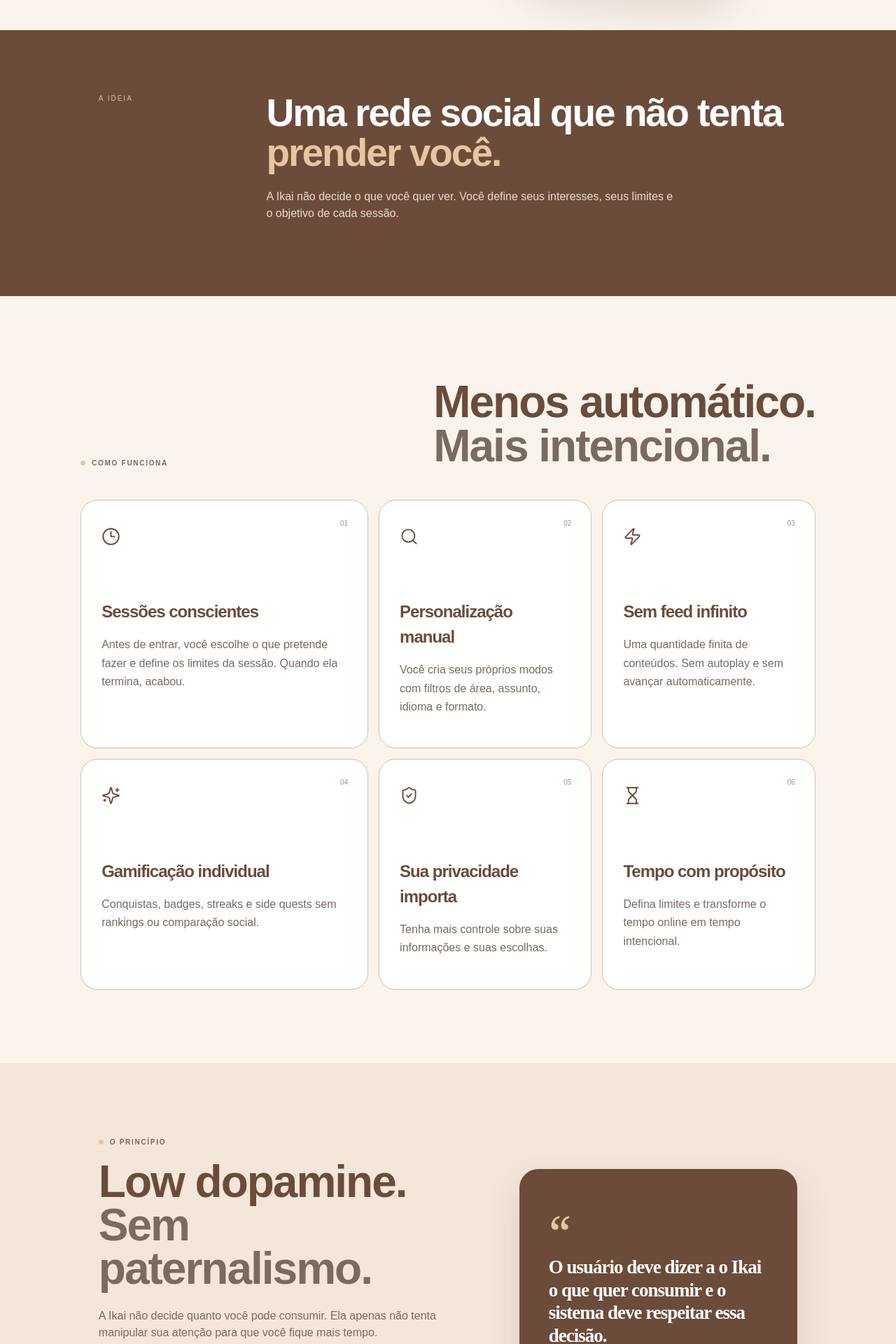
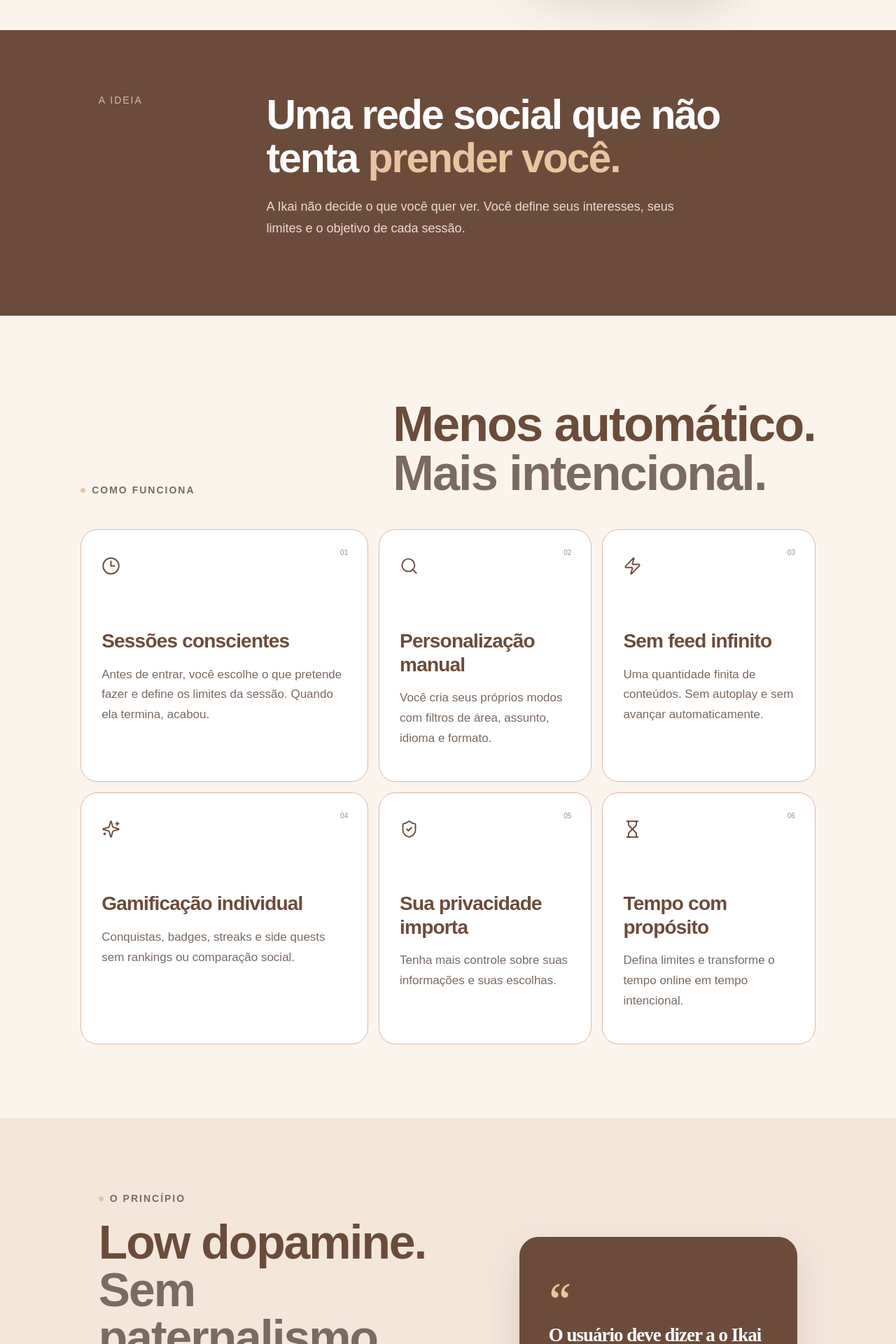
Before and after one commit to felipesalvador-dev/Ikai, a React (Vite) app in the folder ikai - frontend/: page / in a window 1280 px wide. Shown: the part 780-2700 px from the top of the page at 70% size. Built offline with nearby package versions, Linux system fonts and the light colour scheme.

Commit message:
ajustando css

```diff
--- a/ikai - frontend/src/styles.css
+++ b/ikai - frontend/src/styles.css
@@ -3,29 +3,19 @@
 ========================= */
 
 :root {
-  /* Cores principais */
-  --ink: #6b4c3b;          /* Deep Cocoa Brown */
-  --accent: #e8c5a0;       /* Soft Terracotta */
-  --line: #ddb8a8;         /* Dusty Rose Quartz */
-
-  /* Fundos */
-  --paper: #faf4ec;        /* Warm Cream */
+  --ink: #6b4c3b;
+  --accent: #e8c5a0;
+  --line: #ddb8a8;
+  --paper: #faf4ec;
   --card: #ffffff;
-  --soft: #f5e6da;          /* Peach Mist */
-
-  /* Textos */
+  --soft: #f5e6da;
   --muted: #7a6a60;
   --muted-light: #a28f83;
-
-  /* Complementares */
   --accent-dark: #6b4c3b;
   --dark-card: #594031;
 }
 
-
-/* =========================
-   RESET
-========================= */
+/* RESET */
 
 * {
   box-sizing: border-box;
@@ -37,12 +27,9 @@
 
 body {
   margin: 0;
-
   color: var(--ink);
   background: var(--paper);
-
   font-family: "DM Sans", sans-serif;
-
   line-height: 1.5;
 }
 
@@ -55,9 +42,7 @@
 h2,
 h3 {
   margin: 0;
-
   font-family: "Space Grotesk", sans-serif;
-
   letter-spacing: -2px;
 }
 
@@ -66,176 +51,122 @@
   font-style: normal;
 }
 
-
-/* =========================
-   NAVBAR
-========================= */
+/* NAVBAR */
 
 .nav {
   height: 78px;
-
   display: flex;
   align-items: center;
   justify-content: space-between;
-
   padding: 0 6vw;
-
   border-bottom: 1px solid var(--line);
-
   background: rgba(250, 244, 236, 0.92);
-
   backdrop-filter: blur(12px);
-
   position: sticky;
   top: 0;
-
   z-index: 20;
 }
 
-
-/* =========================
-   BRAND / LOGO
-========================= */
+/* BRAND / LOGO */
 
 .brand {
   display: flex;
-
   gap: 9px;
-
   align-items: center;
-
   font: 700 23px "Space Grotesk";
-
   letter-spacing: -0.8px;
-
   color: var(--ink);
 }
 
 .brand-icon {
   width: 34px;
   height: 34px;
-
   object-fit: contain;
-
   border-radius: 8px;
 }
 
-
-/* =========================
-   MENU
-========================= */
+/* MENU */
 
 .nav nav {
   display: flex;
-
   gap: 34px;
-
   font-size: 14px;
-
   color: var(--muted);
 }
 
 .nav nav a {
-  transition:
-    color 0.2s ease,
-    opacity 0.2s ease;
+  transition: color 0.2s ease, opacity 0.2s ease;
 }
 
 .nav nav a:hover {
   color: var(--ink);
-
   opacity: 0.75;
 }
 
-
-/* =========================
-   BOTÃO NAV
-========================= */
+/* BOTÃO NAV */
 
 .nav-download {
   background: var(--ink);
-
   color: white;
-
   border-radius: 999px;
-
   padding: 12px 19px;
-
   font-weight: 600;
-
   font-size: 13px;
-
-  transition:
-    transform 0.2s ease,
-    background 0.2s ease;
+  transition: transform 0.2s ease, background 0.2s ease;
 }
 
 .nav-download:hover {
   background: var(--dark-card);
-
   transform: translateY(-1px);
 }
 
-
-/* =========================
-   EYEBROW
-========================= */
+/* EYEBROW — RÓTULOS DAS SEÇÕES */
 
 .eyebrow {
   display: flex;
-
   gap: 9px;
-
   align-items: center;
-
   text-transform: uppercase;
-
   letter-spacing: 1.7px;
-
   font-size: 10px;
-
   font-weight: 700;
-
   color: var(--muted);
 }
 
 .eyebrow span {
   width: 7px;
   height: 7px;
-
   border-radius: 50%;
-
   background: var(--accent);
-
   display: inline-block;
 }
 
+/* AJUSTE DOS RÓTULOS */
 
-/* =========================
-   HERO
-========================= */
+.hero .eyebrow,
+.manifesto .manifesto-label,
+.features .eyebrow,
+.privacy .eyebrow,
+.principles .eyebrow {
+  font-size: 14px;
+  letter-spacing: 2px;
+}
+
+/* HERO */
 
 .hero {
   min-height: 690px;
-
   display: grid;
-
   grid-template-columns: 1.05fr 0.95fr;
-
   align-items: center;
-
   padding: 80px 9vw 70px;
-
   overflow: hidden;
 }
 
 .hero h1 {
   font-size: clamp(54px, 6.3vw, 94px);
-
   line-height: 0.96;
-
   margin: 22px 0;
-
   color: var(--ink);
 }
 
@@ -245,45 +176,28 @@
 
 .hero-text {
   max-width: 590px;
-
   color: var(--muted);
-
   font-size: 17px;
-
   line-height: 1.7;
 }
 
 .hero-actions {
   display: flex;
-
   gap: 12px;
-
   margin-top: 32px;
 }
 
-
-/* =========================
-   BOTÕES
-========================= */
+/* BOTÕES */
 
 .button {
   display: inline-flex;
-
   gap: 15px;
-
   align-items: center;
-
   padding: 14px 21px;
-
   border-radius: 999px;
-
   font-size: 14px;
-
   font-weight: 600;
-
-  transition:
-    transform 0.2s ease,
-    background 0.2s ease;
+  transition: transform 0.2s ease, background 0.2s ease;
 }
 
 .button:hover {
@@ -292,7 +206,6 @@
 
 .button.primary {
   background: var(--ink);
-
   color: white;
 }
 
@@ -302,9 +215,7 @@
 
 .button.ghost {
   border: 1px solid var(--line);
-
   color: var(--ink);
-
   background: transparent;
 }
 
@@ -312,151 +223,98 @@
   background: var(--soft);
 }
 
-
-/* =========================
-   PLATAFORMAS
-========================= */
+/* PLATAFORMAS */
 
 .platforms {
   display: flex;
-
   gap: 12px;
-
   align-items: center;
-
   margin-top: 24px;
-
   font-size: 11px;
-
   color: var(--muted-light);
 }
 
 .platforms i {
   width: 3px;
   height: 3px;
-
   border-radius: 50%;
-
   background: var(--line);
 }
 
-
-/* =========================
-   PHONE
-========================= */
+/* PHONE */
 
 .phone-wrap {
   position: relative;
-
   display: flex;
-
   justify-content: center;
 }
 
 .glow {
   position: absolute;
-
   width: 390px;
   height: 390px;
-
   background: var(--accent);
-
   opacity: 0.55;
-
   filter: blur(75px);
-
   border-radius: 50%;
 }
 
 .phone {
   position: relative;
-
   width: 295px;
   height: 595px;
-
   border: 8px solid var(--ink);
-
   border-radius: 43px;
-
   background: var(--ink);
-
-  box-shadow:
-    0 28px 70px rgba(107, 76, 59, 0.22);
-
+  box-shadow: 0 28px 70px rgba(107, 76, 59, 0.22);
   transform: rotate(4deg);
 }
 
 .phone-speaker {
   position: absolute;
-
   width: 75px;
   height: 6px;
-
   border-radius: 20px;
-
   background: #3f2c23;
-
   left: calc(50% - 37px);
-
   top: 8px;
-
   z-index: 3;
 }
 
 .screen {
   height: 100%;
-
   overflow: hidden;
-
   border-radius: 34px;
-
   padding: 22px 17px;
-
   background: var(--paper);
 }
 
-
-/* =========================
-   PHONE — STATUS
-========================= */
+/* PHONE — STATUS */
 
 .status {
   display: flex;
-
   justify-content: space-between;
-
   font-size: 9px;
-
   font-weight: 700;
-
   color: var(--ink);
 }
 
 .app-top {
   margin-top: 20px;
-
   display: flex;
-
   justify-content: space-between;
-
   font: 700 18px "Space Grotesk";
-
   color: var(--ink);
 }
 
 .tiny-dot {
   width: 7px;
   height: 7px;
-
   background: var(--accent);
-
   border-radius: 50%;
 }
 
-
-/* =========================
-   PHONE — WELCOME
-========================= */
+/* PHONE — WELCOME */
 
 .welcome {
   margin: 42px 5px 20px;
@@ -464,167 +322,114 @@
 
 .welcome small {
   font-size: 8px;
-
   letter-spacing: 1.2px;
-
   color: var(--muted-light);
-
   font-weight: 700;
 }
 
 .welcome h2 {
   font-size: 28px;
-
   line-height: 1.03;
-
   margin: 8px 0;
-
   letter-spacing: -1.2px;
-
   color: var(--ink);
 }
 
 .welcome p {
   color: var(--muted);
-
   font-size: 10px;
-
   line-height: 1.5;
 }
 
-
-/* =========================
-   PHONE — CHOICES
-========================= */
+/* PHONE — CHOICES */
 
 .choice {
   display: flex;
-
   align-items: center;
-
   gap: 10px;
-
   background: #fff;
-
   border: 1px solid var(--line);
-
   border-radius: 13px;
-
   padding: 10px;
-
   margin: 7px 0;
 }
 
 .choice.active {
   border-color: var(--accent);
-
   background: var(--soft);
-
-  box-shadow:
-    0 5px 18px rgba(107, 76, 59, 0.07);
+  box-shadow: 0 5px 18px rgba(107, 76, 59, 0.07);
 }
 
 .choice > span {
   font-size: 15px;
-
   color: var(--ink);
 }
 
 .choice div {
   flex: 1;
-
   display: grid;
 }
 
 .choice b {
   font-size: 10px;
-
   color: var(--ink);
 }
 
 .choice small {
   color: var(--muted-light);
-
   font-size: 8px;
 }
 
 .choice strong {
   font-size: 13px;
-
   color: var(--ink);
 }
 
-
-/* =========================
-   PHONE — LIMIT
-========================= */
+/* PHONE — LIMIT */
 
 .limit {
   margin-top: 14px;
-
   background: var(--ink);
-
   color: white;
-
   border-radius: 14px;
-
   padding: 12px;
-
   display: grid;
-
   grid-template-columns: 1fr auto;
-
   gap: 1px;
 }
 
 .limit span {
   font-size: 7px;
-
   color: #d8c4b8;
 }
 
 .limit b {
   color: var(--accent);
-
   font-size: 14px;
-
   grid-row: span 2;
 }
 
-
-/* =========================
-   MANIFESTO
-========================= */
+/* MANIFESTO — A IDEIA */
 
 .manifesto {
   background: var(--ink);
-
   color: white;
-
   display: grid;
-
   grid-template-columns: 0.4fr 1.6fr;
-
   padding: 90px 11vw;
-
   gap: 50px;
 }
 
 .manifesto-label {
   color: #d1bdb1;
-
   text-transform: uppercase;
-
   letter-spacing: 2px;
-
   font-size: 10px;
 }
 
 .manifesto h2 {
-  font-size: clamp(35px, 4.3vw, 60px);
-
-  line-height: 1.03;
-
+  font-size: clamp(40px, 4.6vw, 66px);
+  line-height: 1.05;
   max-width: 850px;
 }
 
@@ -634,94 +439,65 @@
 
 .manifesto p {
   color: #eadbd2;
-
   max-width: 590px;
-
   margin-top: 23px;
-
-  font-size: 16px;
+  font-size: 18px;
+  line-height: 1.75;
 }
 
-
-/* =========================
-   FEATURES
-========================= */
+/* FEATURES — COMO FUNCIONA */
 
 .features {
   padding: 105px 9vw;
-
   background: var(--paper);
 }
 
 .section-heading {
   display: flex;
-
   justify-content: space-between;
-
   align-items: end;
-
   margin-bottom: 45px;
 }
 
 .section-heading h2 {
-  font-size: clamp(40px, 5vw, 65px);
-
-  line-height: 0.98;
-
+  font-size: clamp(46px, 5.5vw, 72px);
+  line-height: 1;
   margin-top: 15px;
 }
 
 .feature-grid {
   display: grid;
-
   grid-template-columns: 1.35fr 1fr 1fr;
-
   gap: 15px;
 }
 
 .feature-card {
   background: var(--card);
-
   border: 1px solid var(--line);
-
   border-radius: 24px;
-
   padding: 29px;
-
   min-height: 280px;
-
   position: relative;
-
-  transition:
-    transform 0.2s ease,
-    box-shadow 0.2s ease;
+  transition: transform 0.2s ease, box-shadow 0.2s ease;
 }
 
 .feature-card:hover {
   transform: translateY(-4px);
-
-  box-shadow:
-    0 15px 35px rgba(107, 76, 59, 0.08);
+  box-shadow: 0 15px 35px rgba(107, 76, 59, 0.08);
 }
 
 .feature-card.large {
   grid-row: span 2;
-
   min-height: 575px;
-
   background: var(--ink);
-
   color: white;
 }
 
 .feature-number {
   position: absolute;
-
   top: 25px;
   right: 28px;
-
   font-size: 10px;
-
   color: var(--muted-light);
 }
 
@@ -731,11 +507,8 @@
 
 .icon {
   font-size: 27px;
-
   margin-top: 7px;
-
   margin-bottom: 65px;
-
   color: var(--ink);
 }
 
@@ -746,288 +519,203 @@
 .icon svg {
   width: 27px;
   height: 27px;
-
   stroke-width: 1.7;
 }
 
 .feature-card h3 {
-  font-size: 24px;
-
-  letter-spacing: -1px;
-
+  font-size: 28px;
+  line-height: 1.2;
+  letter-spacing: -0.8px;
   color: var(--ink);
 }
 
 .feature-card.large h3 {
+  font-size: 32px;
+  line-height: 1.2;
   color: white;
 }
 
 .feature-card p {
   color: var(--muted);
-
-  font-size: 16px;
-
-  line-height: 1.65;
-
+  font-size: 17px;
+  line-height: 1.7;
   max-width: 350px;
 }
 
 .feature-card.large p {
   color: #eadbd2;
-
   max-width: 430px;
-
-  font-size: 15px;
+  font-size: 18px;
+  line-height: 1.7;
 }
 
-
-/* =========================
-   MINI UI
-========================= */
+/* MINI UI */
 
 .mini-ui {
   margin-top: 36px;
-
   border-top: 1px solid #856b5b;
-
   padding-top: 18px;
-
   display: grid;
-
   grid-template-columns: 1fr 1fr;
-
   gap: 8px;
-
-  font-size: 10px;
-
+  font-size: 13px;
+  line-height: 1.5;
   color: #d1bdb1;
 }
 
 .mini-ui b {
   color: var(--accent);
-
   text-align: right;
 }
 
-
-/* =========================
-   PRINCÍPIOS
-========================= */
+/* PRINCÍPIOS */
 
 .principles {
   background: var(--soft);
-
   padding: 105px 11vw;
-
   display: grid;
-
   grid-template-columns: 1.1fr 0.9fr;
-
   gap: 9vw;
-
   align-items: center;
 }
 
 .principles h2 {
-  font-size: clamp(42px, 5vw, 68px);
-
-  line-height: 0.97;
-
+  font-size: clamp(46px, 5.3vw, 74px);
+  line-height: 1;
   margin: 18px 0 25px;
-
   color: var(--ink);
 }
 
 .principles-copy > p {
   color: var(--muted);
-
   max-width: 570px;
+  font-size: 17px;
+  line-height: 1.7;
 }
 
 .principle-list {
   margin-top: 35px;
-
   display: grid;
-
   gap: 14px;
 }
 
 .principle-list div {
   display: flex;
-
   gap: 12px;
-
   align-items: center;
-
-  font-size: 13px;
-
+  font-size: 16px;
+  line-height: 1.5;
   color: var(--ink);
 }
 
 .principle-list b {
   display: grid;
-
   place-items: center;
-
   width: 23px;
   height: 23px;
-
   flex: 0 0 23px;
-
   border-radius: 50%;
-
   background: var(--ink);
-
   color: var(--accent);
-
   font-size: 11px;
 }
 
-
-/* =========================
-   QUOTE
-========================= */
+/* QUOTE */
 
 .quote-card {
   background: var(--ink);
-
   color: white;
-
   border-radius: 27px;
-
   padding: 42px;
-
   min-height: 350px;
-
   display: flex;
-
   flex-direction: column;
-
   justify-content: center;
-
-  box-shadow:
-    0 20px 50px rgba(107, 76, 59, 0.16);
+  box-shadow: 0 20px 50px rgba(107, 76, 59, 0.16);
 }
 
 .quote-mark {
   color: var(--accent);
-
   font: 70px Georgia;
-
   height: 55px;
 }
 
 .quote-card p {
   font: 600 27px/1.2 "Space Grotesk";
-
   letter-spacing: -1px;
 }
 
 .quote-line {
   width: 35px;
   height: 2px;
-
   background: var(--accent);
-
   margin: 20px 0 10px;
 }
 
 .quote-card small {
   color: #d1bdb1;
-
   font-size: 9px;
-
   letter-spacing: 1.8px;
 }
 
-
-/* =========================
-   PRIVACIDADE
-========================= */
+/* PRIVACIDADE */
 
 .privacy {
   padding: 80px 9vw;
-
   background: var(--paper);
 }
 
 .privacy-box {
   background: #fff;
-
   border: 1px solid var(--line);
-
   border-radius: 27px;
-
   padding: 55px 6vw;
-
   display: grid;
-
   grid-template-columns: 90px 1fr;
-
   gap: 25px;
-
   align-items: start;
 }
 
 .privacy-icon {
   width: 58px;
   height: 58px;
-
   border-radius: 18px;
-
   background: var(--accent);
-
   color: var(--ink);
-
   display: grid;
-
   place-items: center;
 }
 
 .privacy h2 {
-  font-size: clamp(34px, 4vw, 52px);
-
-  line-height: 0.98;
-
+  font-size: clamp(38px, 4.3vw, 58px);
+  line-height: 1.02;
   margin: 13px 0 20px;
 }
 
 .privacy p {
   color: var(--muted);
-
   max-width: 720px;
-
-  font-size: 14px;
-
-  line-height: 1.7;
+  font-size: 17px;
+  line-height: 1.8;
 }
 
-
-/* =========================
-   DOWNLOAD
-========================= */
+/* DOWNLOAD */
 
 .download {
   background: var(--ink);
-
   color: white;
-
   padding: 110px 7vw;
-
   text-align: center;
 }
 
 .download .eyebrow {
   justify-content: center;
-
   color: #d1bdb1;
 }
 
 .download h2 {
-  font-size: clamp(50px, 7vw, 90px);
-
-  line-height: 0.92;
-
+  font-size: clamp(54px, 7.2vw, 96px);
+  line-height: 0.98;
   margin: 20px 0;
 }
 
@@ -1037,42 +725,29 @@
 
 .download-inner > p {
   color: #eadbd2;
+  font-size: 18px;
+  line-height: 1.7;
 }
 
-
-/* =========================
-   FORMULÁRIO
-========================= */
+/* FORMULÁRIO */
 
 .signup {
   max-width: 530px;
-
   margin: 28px auto 0;
-
   display: flex;
-
   background: var(--dark-card);
-
   padding: 5px;
-
   border-radius: 999px;
 }
 
 .signup input {
   flex: 1;
-
   background: transparent;
-
   border: 0;
-
   outline: 0;
-
   color: white;
-
   padding: 13px 17px;
-
   font: inherit;
-
   min-width: 0;
 }
 
@@ -1082,82 +757,52 @@
 
 .signup button {
   border: 0;
-
   border-radius: 999px;
-
   padding: 13px 20px;
-
   background: var(--accent);
-
   color: var(--ink);
-
   font-weight: 700;
-
   cursor: pointer;
-
   display: flex;
-
   align-items: center;
-
   gap: 8px;
-
-  transition:
-    transform 0.2s ease,
-    background 0.2s ease;
+  transition: transform 0.2s ease, background 0.2s ease;
 }
 
 .signup button:hover {
   background: #f0d0b1;
-
   transform: translateY(-1px);
 }
 
 .form-message {
   min-height: 20px;
-
   font-size: 12px;
-
   color: var(--accent) !important;
 }
 
-
-/* =========================
-   DOWNLOAD BUTTONS
-========================= */
+/* DOWNLOAD BUTTONS */
 
 .download-buttons {
   display: flex;
-
   justify-content: center;
-
   gap: 12px;
-
   margin-top: 17px;
 }
 
 .store {
   display: flex;
-
   gap: 10px;
-
   align-items: center;
-
   text-align: left;
-
   border: 1px solid #856b5b;
-
   border-radius: 13px;
-
   background: var(--dark-card);
-
   color: white;
-
   padding: 10px 18px;
 }
 
 .store.disabled {
   opacity: 0.65;
-
   cursor: not-allowed;
 }
 
@@ -1167,9 +812,7 @@
 
 .store small {
   color: #c2aea2;
-
   font-size: 7px;
-
   letter-spacing: 1px;
 }
 
@@ -1180,69 +823,44 @@
 .store svg {
   width: 21px;
   height: 21px;
-
   color: var(--accent);
 }
 
-
-/* =========================
-   FOOTER
-========================= */
+/* FOOTER */
 
 footer {
   padding: 30px 7vw;
-
   display: flex;
-
   justify-content: space-between;
-
   align-items: center;
-
   color: #c2aea2;
-
   font-size: 11px;
-
   border-top: 1px solid #856b5b;
-
   background: var(--ink);
 }
 
 footer .brand {
   color: white;
-
   font-size: 18px;
 }
 
-
-/* =========================
-   ACESSIBILIDADE
-========================= */
+/* ACESSIBILIDADE */
 
 .sr-only {
   position: absolute;
-
   width: 1px;
   height: 1px;
-
   padding: 0;
   margin: -1px;
-
   overflow: hidden;
-
   clip: rect(0, 0, 0, 0);
-
   white-space: nowrap;
-
   border: 0;
 }
 
-
-/* =========================
-   RESPONSIVIDADE
-========================= */
+/* RESPONSIVIDADE */
 
 @media (max-width: 850px) {
-
   .nav {
     padding: 0 5vw;
   }
@@ -1253,7 +871,6 @@
 
   .hero {
     grid-template-columns: 1fr;
-
     padding: 65px 7vw;
   }
 
@@ -1288,9 +905,7 @@
 
   .feature-card.large {
     grid-row: auto;
-
     min-height: 420px;
-
     grid-column: span 2;
   }
 
@@ -1303,13 +918,9 @@
   }
 }
 
-
-/* =========================
-   MOBILE
-========================= */
+/* MOBILE */
 
 @media (max-width: 560px) {
-
   .nav-download {
     display: none;
   }
@@ -1320,7 +931,6 @@
 
   .hero-actions {
     flex-direction: column;
-
     align-items: stretch;
   }
 
@@ -1330,7 +940,6 @@
 
   .phone {
     width: 270px;
-
     height: 545px;
   }
 
@@ -1348,17 +957,13 @@
 
   .signup {
     flex-direction: column;
-
     border-radius: 18px;
-
     background: transparent;
-
     gap: 7px;
   }
 
   .signup input {
     background: var(--dark-card);
-
     border-radius: 999px;
   }
 
@@ -1368,7 +973,6 @@
 
   .download-buttons {
     flex-direction: column;
-
     align-items: stretch;
   }
 
@@ -1378,7 +982,6 @@
 
   footer {
     flex-direction: column;
-
     gap: 14px;
   }
 }
```
